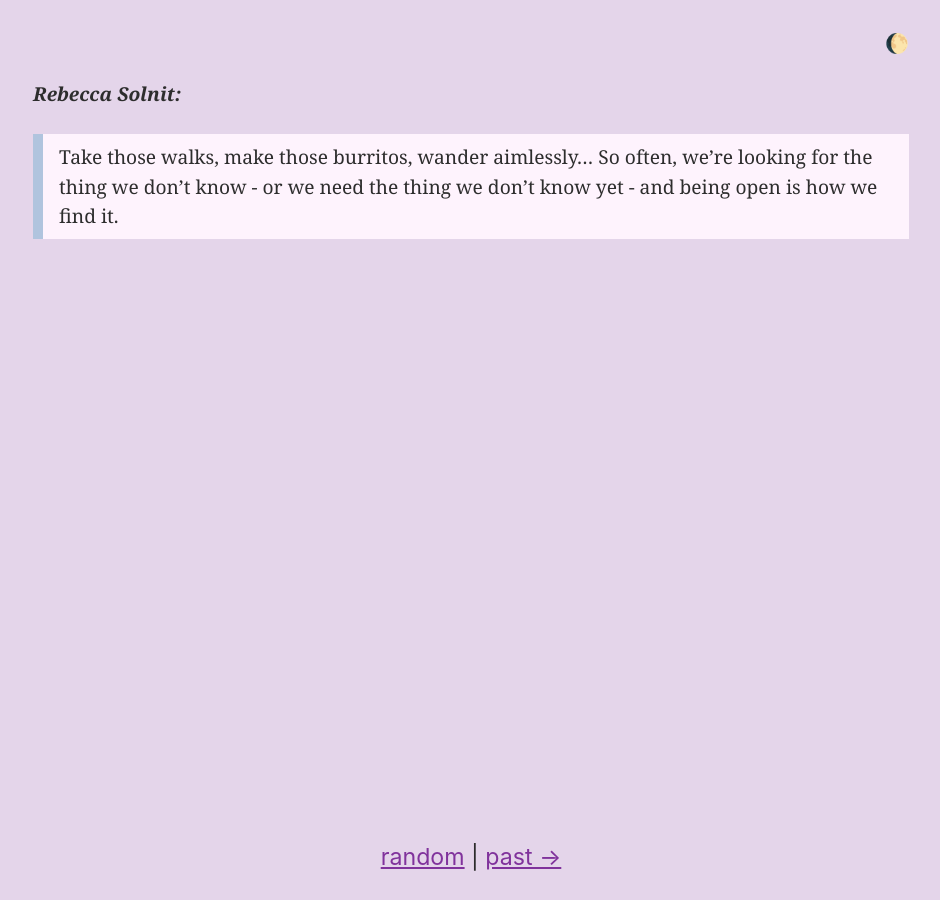
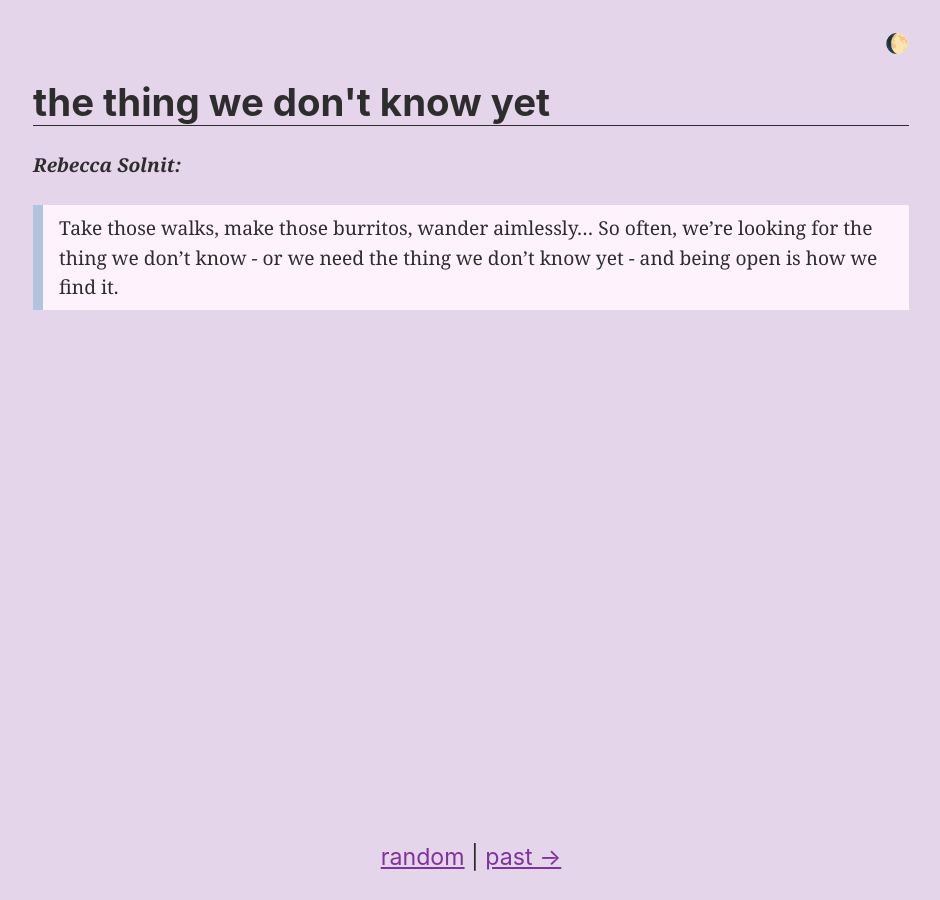
Before and after one commit to dglauber1/dglauber1.github.io, a Jekyll site: the page built from index.md, in a window 1280 px wide. Shown: the whole page, without its empty margins (169-1109 px from the left). Built offline with Jekyll 4.4.1, drawn with Linux system fonts in a browser that asks for light colours.

Commit message:
Update index.md

```diff
--- a/index.md
+++ b/index.md
@@ -1,6 +1,6 @@
 ---
 prev-musing: what-my-bones-know
-title:
+title: the thing we don't know yet
 time: 🌔
 collection: musings
 ---
```
